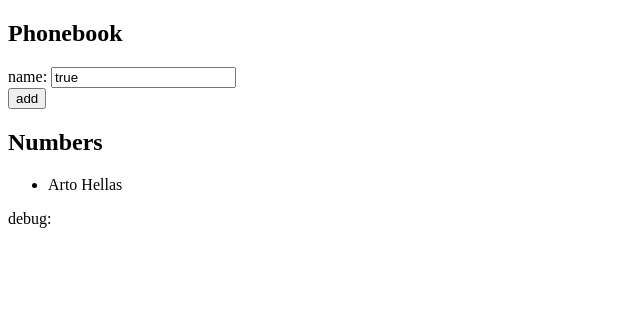
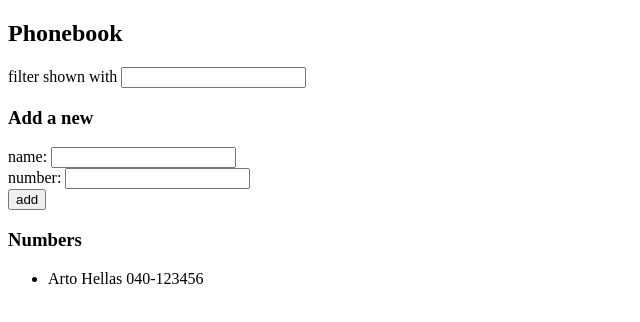
Before and after one commit to adrianaris/fullstackopen, a React (Create React App) app in the folder part2/phonebook/: page / in a window 1280 px wide. Shown: the top 322 px of the page, without its empty margins (0-640 px from the left). Built offline with nearby package versions, Linux system fonts and the light colour scheme.

Commit message:
Part 2.10 partial

```diff
--- a/part2/phonebook/src/App.js
+++ b/part2/phonebook/src/App.js
@@ -1,45 +1,84 @@
 import React, { useState } from 'react'
+
+const PersonForm = () => {
+
+}
 
 const Person = ({ person }) => {
   return (
-    <li>{person.name}</li>
+    <li>{person.name} {person.number}</li>
+  )
+}
+
+const Persons = ({ persons }) => {
+  return (
+      <ul>
+	{persons.map(person =>
+	<Person key={person.name.split('').reduce((x,y)=>x+y.charCodeAt(0),0)} person={person} />
+	)}
+      </ul>
   )
 }
 
 const App = () => {
   const [ persons, setPersons ] = useState([
-    { name: 'Arto Hellas' }
+    { name: 'Arto Hellas', number: '040-123456' },
   ])
   const [ newName, setNewName ] = useState('')
+  const [ newNumber, setNewNumber] = useState('')
+  const [ filter, setFilter ] = useState('')
 
   const addPerson = (event) => {
     event.preventDefault()
-    const newPerson = { name: newName }
-    setPersons(persons.concat(newPerson))
+    const newPerson = {
+      name: newName,
+      number: newNumber
+    }
+
+    persons.map(person => person.name).includes(newName)
+      ? window.alert(`${newName} is already in the phonebook`)
+      : setPersons(persons.concat(newPerson))
     setNewName('')
   }
+
+  const handleNewName = (event) => setNewName(event.target.value)
+  const handleNewNumber = (event) => setNewNumber(event.target.value)
+
+  const handleFilter = (event) => setFilter(event.target.value)
+
+  const peopleToShow = filter === ''
+    ? persons
+    : persons.filter(person => person.name.toLowerCase().includes(filter.toLowerCase()))
 
   return (
     <div>
       <h2>Phonebook</h2>
-      <form onsubmit={addPerson}>
+      <div>
+	filter shown with <input
+	  value={filter}
+	  onChange={handleFilter}
+	/>
+      </div>
+      <h3>Add a new</h3>
+      <form onSubmit={addPerson}>
 	<div>
 	  name: <input
-	    value
+	    value={newName}
+	    onChange={handleNewName}
+	  />
+	</div>
+	<div>
+	  number: <input
+	    value={newNumber}
+	    onChange={handleNewNumber}
 	  />
 	</div>
 	<div>
 	  <button type="submit">add</button>
 	</div>
       </form>
-      <h2>Numbers</h2>
-      <ul>
-	{persons.map(person =>
-	  <Person key={persons.length + 1} person={person} />
-	)}
-      </ul>
-      <div>debug: {newName}</div>
-
+      <h3>Numbers</h3>
+      <Persons persons={peopleToShow} />
     </div>
   )
 }
```
